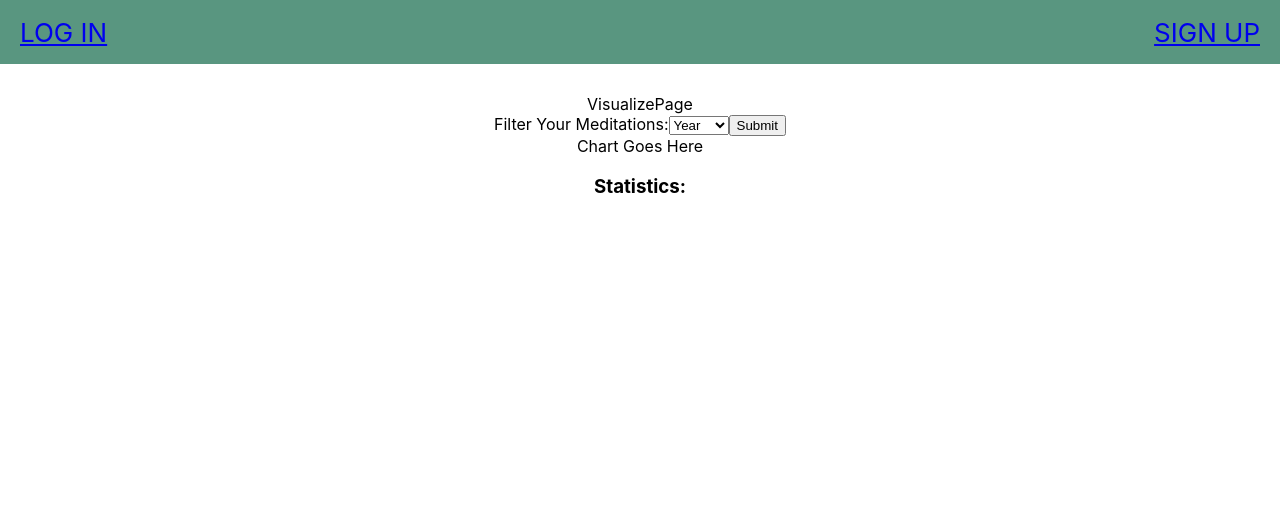
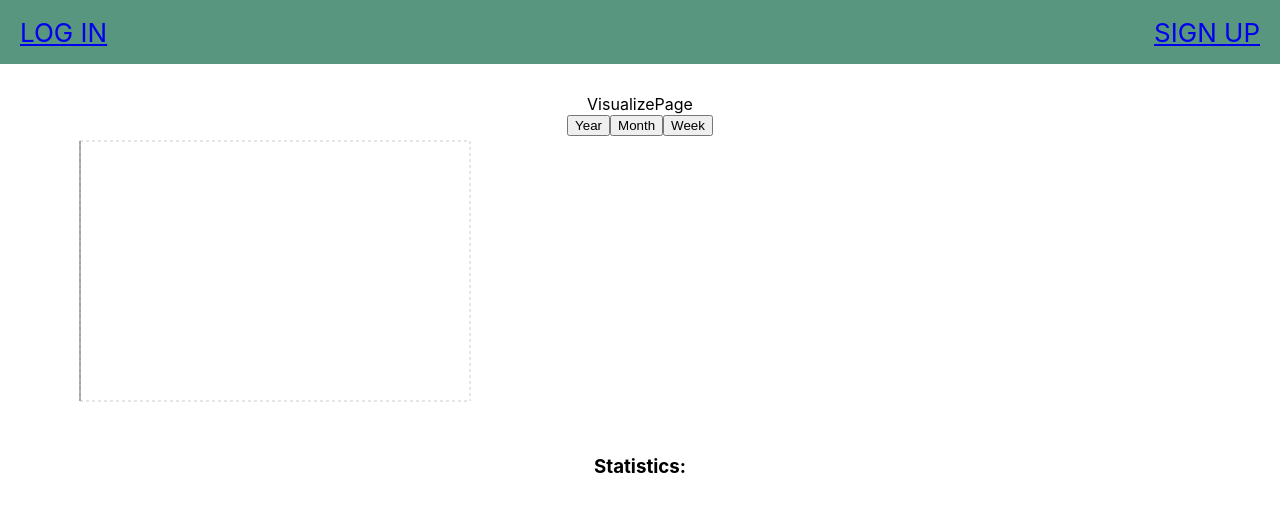
Before and after one commit to Loquen/sit, a React (Create React App) app: page /visualize in a window 1280 px wide. Shown: the top 512 px of the page. Built offline with nearby package versions, Linux system fonts and the light colour scheme; no server answers.

Commit message:
add tab btns for switching between year, month and week

```diff
--- a/package.json
+++ b/package.json
@@ -18,6 +18,7 @@
     "react-player": "^1.13.0",
     "react-router-dom": "^5.1.2",
     "react-scripts": "3.2.0",
+    "recharts": "^1.7.1",
     "serve-favicon": "^2.5.0"
   },
   "scripts": {
--- a/src/components/Filter/Filter.jsx
+++ b/src/components/Filter/Filter.jsx
@@ -3,7 +3,16 @@ import React from 'react';
 const Filter = (props) => {
   return (
     <div>
-      <form onSubmit={props.handleFilterSubmit}>
+      <button onClick={ props.handleSelector } className="Selector-btn" id="yearSelected">
+        <div id="yearSelected" className={props.yearSelected ? ("Selected") : (null)}> Year </div>
+      </button>
+      <button onClick={ props.handleSelector } className="Selector-btn" id="monthSelected">
+        <div id="monthSelected" className={props.monthSelected ? ("Selected") : (null)}> Month </div>
+      </button>
+      <button onClick={ props.handleSelector } className="Selector-btn" id="weekSelected">
+        <div id="weekSelected" className={props.weekSelected ? ("Selected") : (null)}> Week </div>
+      </button>
+      {/* <form onSubmit={props.handleFilterSubmit}>
         <label>
           Filter Your Meditations:
           <select value={props.filterValue} onChange={props.handleFilterChange}>
@@ -13,7 +22,7 @@ const Filter = (props) => {
           </select>
         </label>
         <input type="submit" value="Submit" />
-      </form>
+      </form> */}
     </div>
   );
 }
--- a/src/pages/VisualizePage/VisualizePage.jsx
+++ b/src/pages/VisualizePage/VisualizePage.jsx
@@ -1,4 +1,5 @@
 import React, { Component }from 'react';
+import { BarChart, Bar, XAxis, YAxis, CartesianGrid, Tooltip } from 'recharts';
 import moment from 'moment';
 import Filter from '../../components/Filter/Filter';
 import Stats from '../../components/Stats/Stats';
@@ -6,13 +7,15 @@ import dayService from '../../utils/dayService';
 
 class VisualizePage extends Component {
   state = {
-    days: []
+    days: [],
+    yearSelected: true,
+    monthSelected: false,
+    weekSelected: false
   }
 
   /********* L I F E C Y C L E ********/
   async componentDidMount(){
     let days = await dayService.getAllDays(this.props.user);
-    console.log(days);
 
     // We need to parse the data through a helper function
     let yearData = this.populateYearData(days);
@@ -21,6 +24,18 @@ class VisualizePage extends Component {
       days: days,
       yearData: yearData
     }, () => console.log(this.state.yearData));
+  }
+
+  /********* C L I C K  H A N D L E R S *********/
+
+  handleSelector = (evt) => {
+    evt.preventDefault();
+    this.setState({
+      yearSelected: false,
+      monthSelected: false,
+      weekSelected: false,
+      [evt.target.id]: true
+    })
   }
 
   /********* H E L P E R  F U N C T I O N S **********/
@@ -70,8 +85,24 @@ class VisualizePage extends Component {
           filterValue={this.props.filterValue}
           handleFilterChange={this.props.handleFilterChange}
           handleFilterSubmit={this.props.handleFilterSubmit}
+          handleSelector={this.handleSelector}
         />
-        Chart Goes Here
+        { this.state.yearSelected ? (
+          <BarChart
+            width={500}
+            height={300}
+            data={this.state.yearData}
+            margin={{ top: 5, right: 30, left: 20, bottom: 5 }}
+          >
+            <CartesianGrid strokeDasharray='3 3' />
+            <XAxis dataKey='month' />
+            <YAxis />
+            <Tooltip />
+            <Bar dataKey='totalTime' fill='#8884d8' />
+          </BarChart>
+        ) : null }
+
+
         <Stats />
 
       </div>
```
Also changed, not shown: 1 other file (tests, documents, lock files or other folders).
